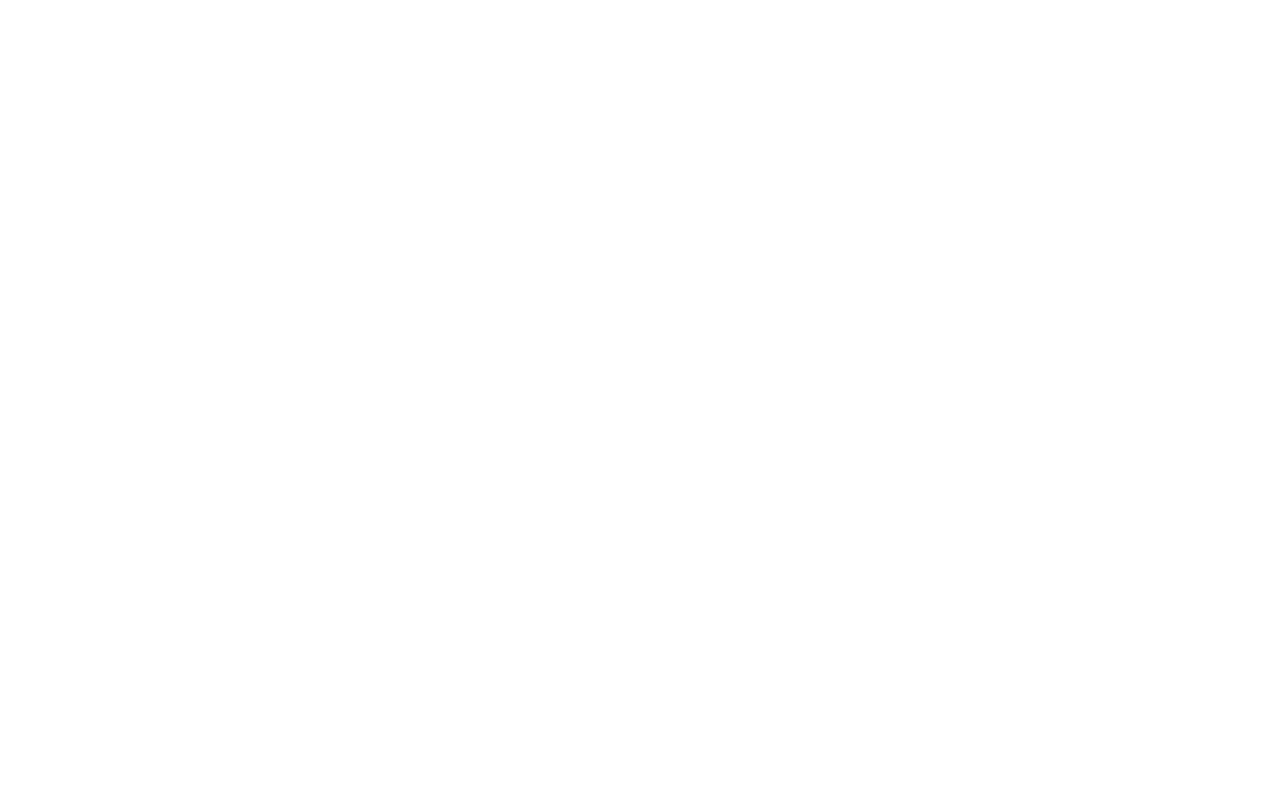
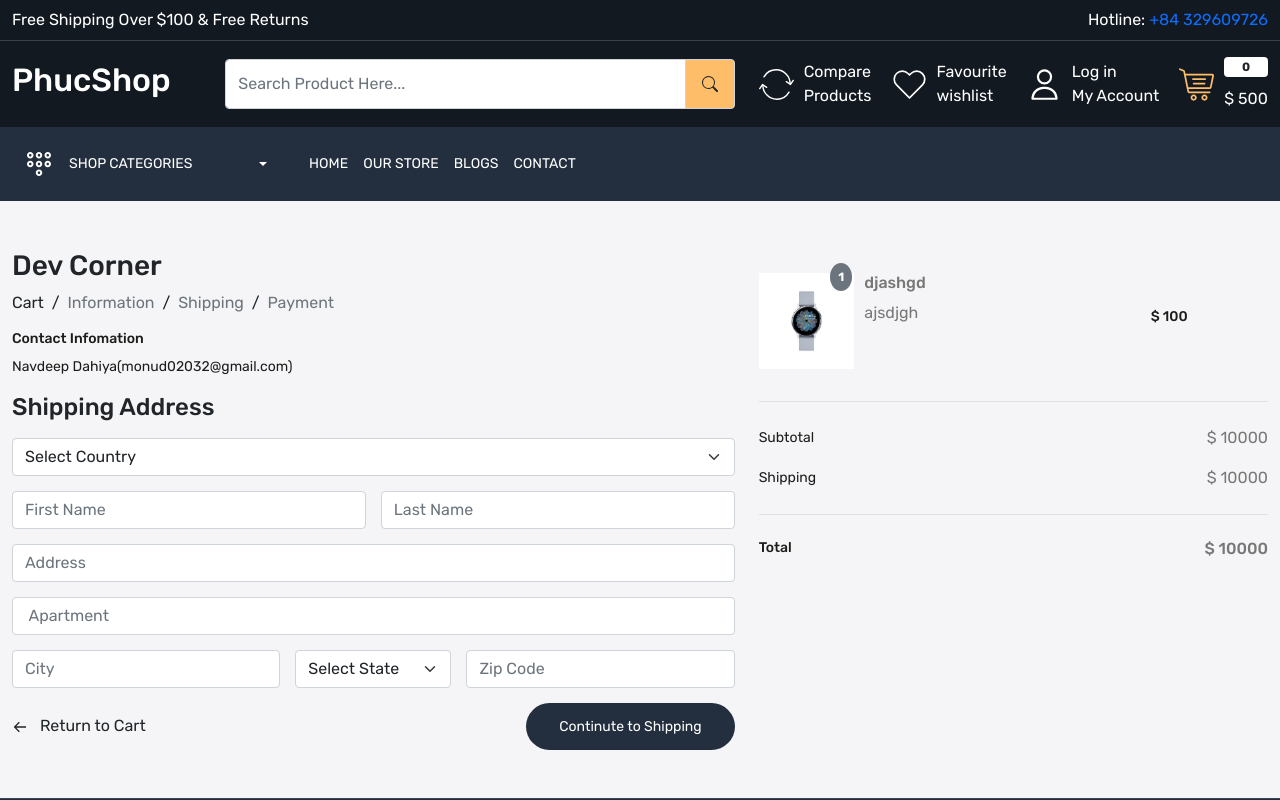
Before and after one commit to Phuc1912001/MERN-PhucShop, a React (Create React App) app in the folder frontend/: page /checkout in a window 1280 px wide. Before the commit this address had no page. Shown: the top 800 px of the page. Built offline with nearby package versions, Linux system fonts and the light colour scheme.

Commit message:
checkout

```diff
--- a/frontend/src/App.css
+++ b/frontend/src/App.css
@@ -880,3 +880,16 @@
 }
 
 /* Cart Page  End Here */
+
+/* Shipping page */
+.total {
+  font-size: 14px;
+  color: var(--color-1c1c1b);
+}
+
+.total-price {
+  font-size: 16px;
+  color: var(--color-777777);
+}
+
+/* Shipping page and here  */
--- a/frontend/src/App.js
+++ b/frontend/src/App.js
@@ -20,6 +20,7 @@
 import TermAndContions from "./pages/TermAndContions";
 import SingleProduct from "./pages/SingleProduct";
 import Cart from "./pages/Cart";
+import Checkout from "./pages/Checkout";
 
 function App() {
   return (
@@ -35,6 +36,7 @@
             <Route path="blogs" element={<Blogs />} />
             <Route path="blog/:id" element={<SingleBlog />} />
             <Route path="cart" element={<Cart />} />
+            <Route path="checkout" element={<Checkout />} />
             <Route path="compare-product" element={<CompareProduct />} />
             <Route path="wishlist" element={<Wishlist />} />
             <Route path="login" element={<Login />} />
--- /dev/null
+++ b/frontend/src/pages/Checkout.jsx
@@ -0,0 +1,163 @@
+import React from "react";
+import { Link } from "react-router-dom";
+import { BiArrowBack } from "react-icons/bi";
+
+const Checkout = () => {
+  return (
+    <>
+      <div className="checkout-wrapper py-5 home-wrapper-2">
+        <div className="container-xxl">
+          <div className="row">
+            <div className="col-7">
+              <div className="checkout-left-data">
+                <h3 className="website-name">Dev Corner</h3>
+                <nav
+                  style={{ "--bs-breadcrumb-divider": ">" }}
+                  aria-label="breadcrumb"
+                >
+                  <ol className="breadcrumb">
+                    <li className="breadcrumb-item">
+                      <Link className="text-dark" to="/cart">
+                        Cart
+                      </Link>
+                    </li>
+                    &nbsp; /
+                    <li className="breadcrumb-item active" aria-current="page">
+                      Information
+                    </li>{" "}
+                    &nbsp; /<li className="breadcrumb-item active">Shipping</li>
+                    &nbsp; /
+                    <li className="breadcrumb-item active" aria-current="page">
+                      Payment
+                    </li>
+                  </ol>
+                </nav>
+                <h4 className="title total ">Contact Infomation</h4>
+                <p className="user-details total ">
+                  Navdeep Dahiya(monud02032@gmail.com)
+                </p>
+                <h4 className="mb-3">Shipping Address</h4>
+                <form
+                  action=""
+                  className="d-flex gap-15 flex-wrap justify-content-between"
+                >
+                  <div className="w-100">
+                    <select name="" className="form-control form-select" id="">
+                      <option value="" selected disabled>
+                        Select Country
+                      </option>
+                    </select>
+                  </div>
+                  <div className="flex-grow-1">
+                    <input
+                      placeholder="First Name"
+                      type="text"
+                      className="form-control"
+                    />
+                  </div>
+                  <div className="flex-grow-1">
+                    <input
+                      placeholder="Last Name"
+                      type="text"
+                      className="form-control"
+                    />
+                  </div>
+                  <div className="w-100">
+                    <input
+                      placeholder="Address"
+                      type="text"
+                      className="form-control"
+                    />
+                  </div>
+                  <div className="w-100">
+                    <input
+                      placeholder=" Apartment "
+                      type="text"
+                      className="form-control"
+                    />
+                  </div>
+                  <div className="flex-grow-1">
+                    <input
+                      placeholder="City"
+                      type="text"
+                      className="form-control"
+                    />
+                  </div>
+                  <div className="flex-grow-1">
+                    <select name="" className="form-control form-select" id="">
+                      <option value="" selected disabled>
+                        Select State
+                      </option>
+                    </select>
+                  </div>
+                  <div className="flex-grow-1">
+                    <input
+                      placeholder="Zip Code"
+                      type="text"
+                      className="form-control"
+                    />
+                  </div>
+                  <div className="w-100">
+                    <div className="d-flex justify-content-between align-items-center ">
+                      <Link to="/cart" className="text-dark">
+                        <BiArrowBack className="me-2" /> Return to Cart{" "}
+                      </Link>
+                      <Link to="/cart" className="button">
+                        {" "}
+                        Continute to Shipping{" "}
+                      </Link>
+                    </div>
+                  </div>
+                </form>
+              </div>
+            </div>
+            <div className="col-5">
+              <div className="border-bottom py-4 ">
+                <div className="d-flex gap-10 mb-2 align-items-center  ">
+                  <div className="w-75 d-flex gap-10">
+                    <div className="w-25 position-relative ">
+                      <span
+                        style={{ top: "-10px", right: "2px" }}
+                        className="badge bg-secondary text-white rounded-circle p-2 position-absolute "
+                      >
+                        1
+                      </span>
+                      <img
+                        className="img-fluid"
+                        src="images/watch.jpg"
+                        alt="product "
+                      />
+                    </div>
+                    <div>
+                      <h5 className="total-price">djashgd</h5>
+                      <p className="total-price">ajsdjgh</p>
+                    </div>
+                  </div>
+                  <div className="flex-grow-1">
+                    <h5 className="total">$ 100</h5>
+                  </div>
+                </div>
+              </div>
+              <div className="border-bottom py-4 ">
+                <div className="d-flex justify-content-between align-items-center ">
+                  <p className="total">Subtotal</p>
+                  <p className="total-price">$ 10000</p>
+                </div>
+                <div className="d-flex justify-content-between align-items-center ">
+                  <p className="mb-0 total ">Shipping</p>
+                  <p className="mb-0 total-price ">$ 10000</p>
+                </div>
+              </div>
+              <div className="d-flex justify-content-between align-items-center py-4 ">
+                <h4 className="total">Total</h4>
+                <h5 className="total-price">$ 10000</h5>
+              </div>
+            </div>
+          </div>
+        </div>
+      </div>
+    </>
+  );
+};
+
+export default Checkout;
```
